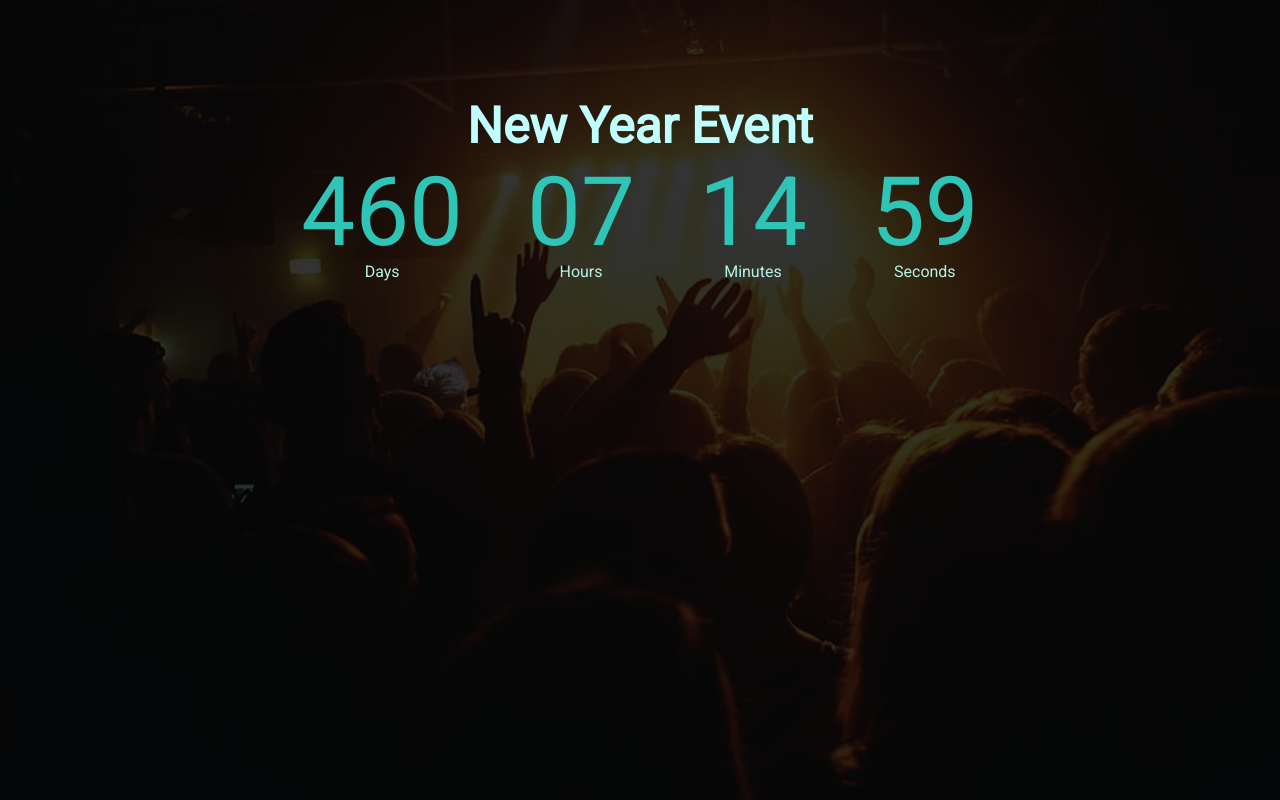
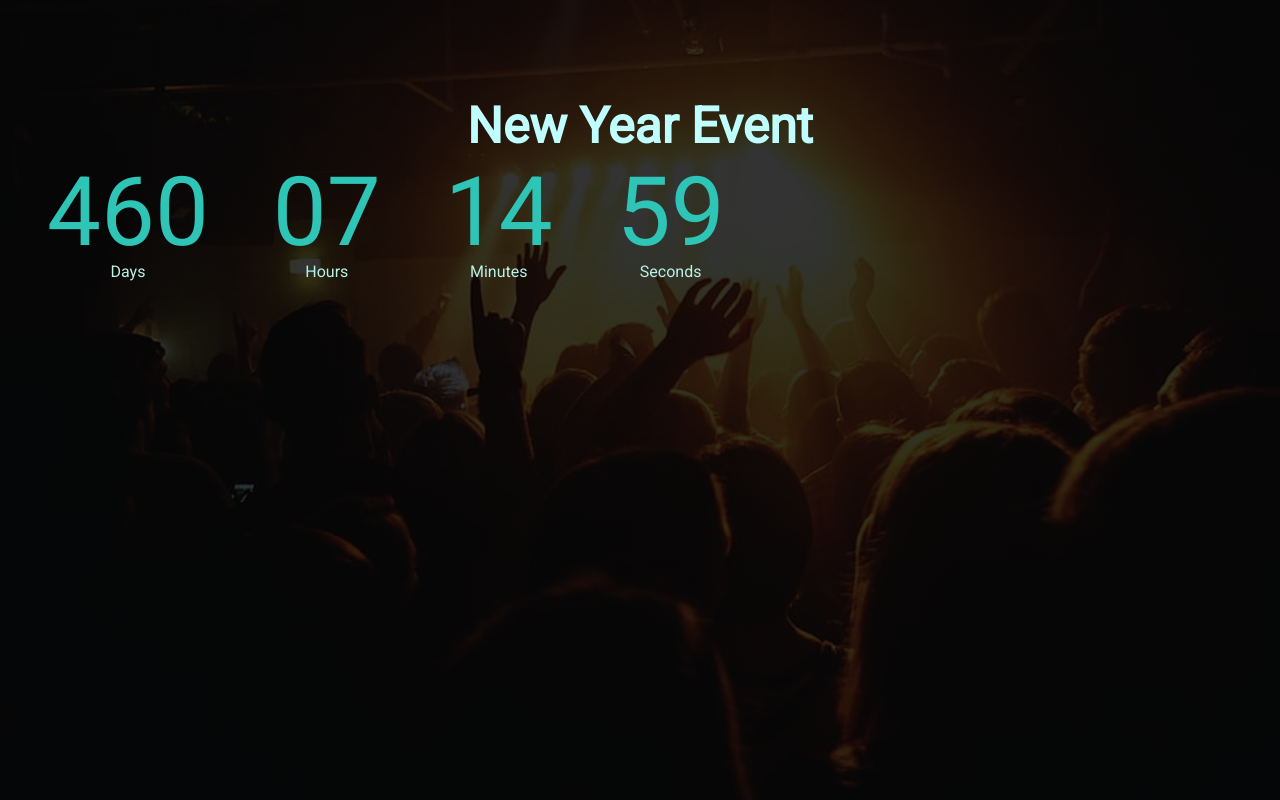
Before and after one commit to hasibul442/CountDown-Timer, a plain HTML site: page index.html in a window 1280 px wide. Drawn offline with nearby package versions, Linux system fonts and the light colour scheme.

Commit message:
Update index.html

```diff
--- a/index.html
+++ b/index.html
@@ -19,7 +19,7 @@
 </head>
 
 <body>
-    <div class="container-sm-12 justify-content-center">
+    <div class="container-fluid justify-content-center">
         <div class="text-center pt-5">
             <h1 class="mt-5">New Year Event</h1>
         </div>
```
